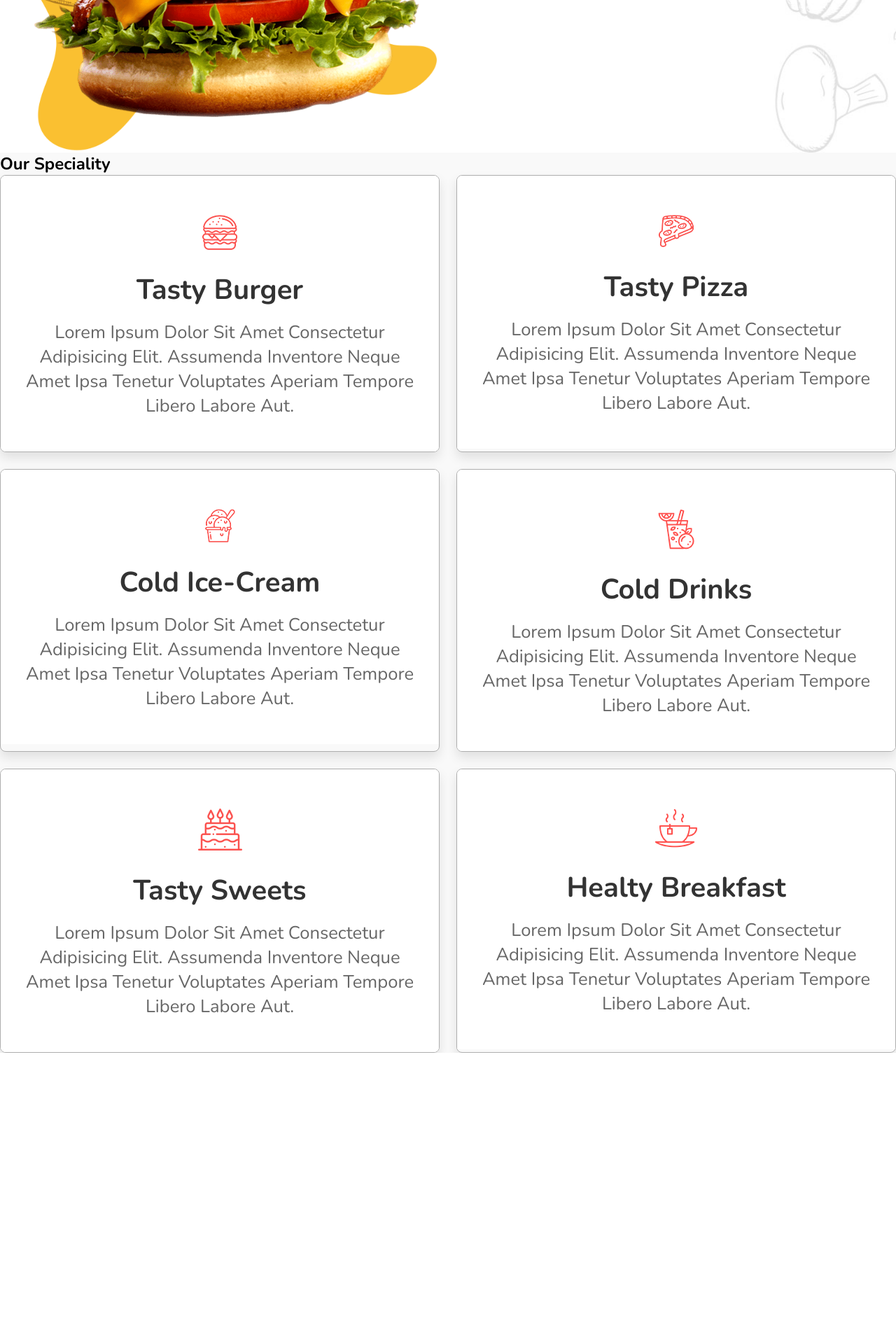
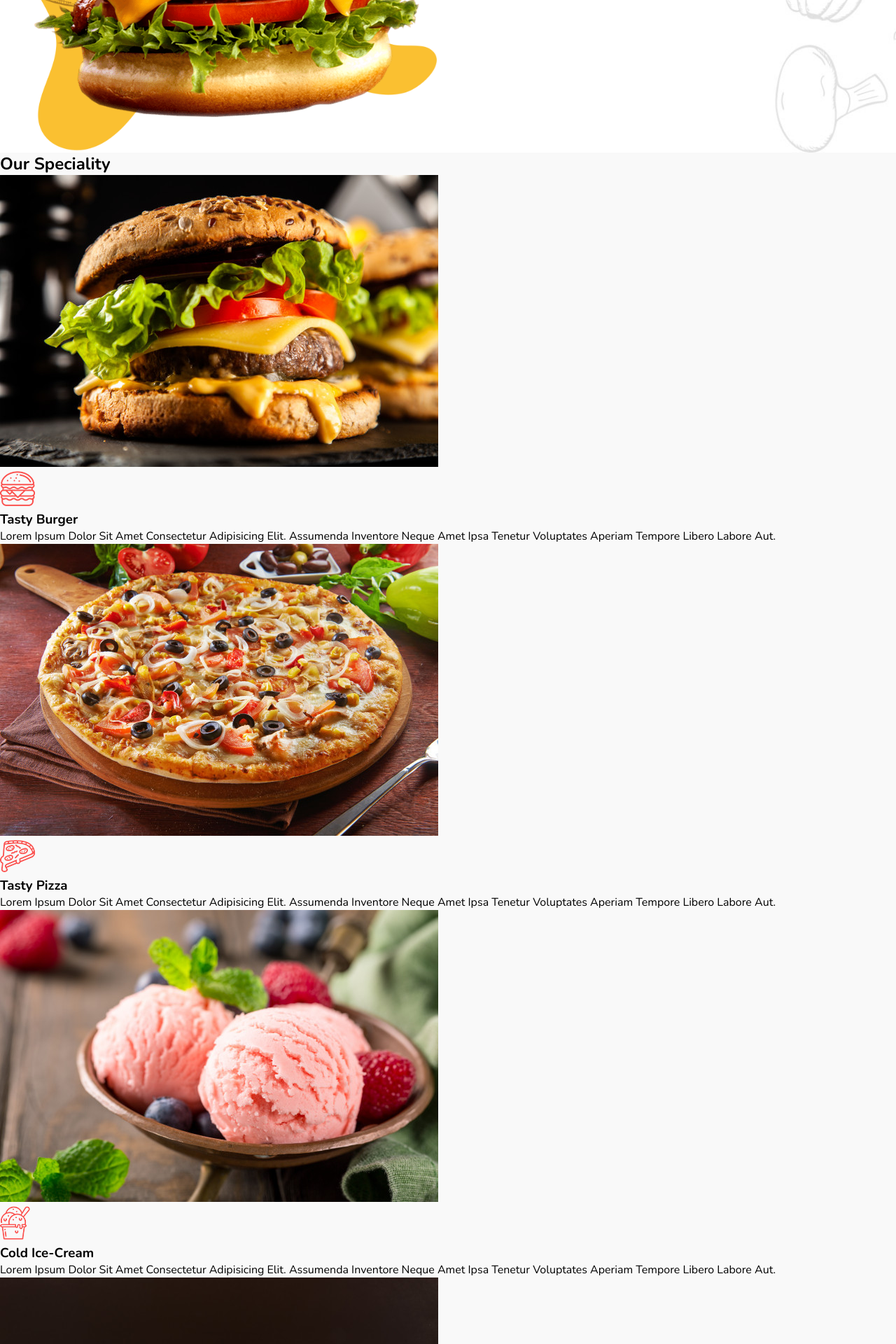
Before and after one commit to salilgupta332/Speedy-Bites, a Django app: page / in a window 1280 px wide. Shown: the part 633-2553 px from the top of the page at 70% size. Before the commit the page ends 2137 px from the top, so only its background shows below. Run offline with Django 5.2, Linux system fonts and the light colour scheme; parts of the project's set-up code (start-up, migrations or seed data) failed here and were passed over.

Commit message:
speciality updated

```diff
--- a/static/css/landing_page.css
+++ b/static/css/landing_page.css
@@ -282,57 +282,3 @@ body {
     transform: translateX(0);
   }
 }
-
-
-.speciality .box-container{
-  display: flex;
-  flex-wrap: wrap;
-  gap:1.5rem;
-}
-
-.speciality .box-container .box{
-  flex:1 1 30rem;
-  position: relative;
-  overflow: hidden;
-  box-shadow: 0 .5rem 1rem rgba(0,0,0,.1);
-  border:.1rem solid rgba(0,0,0,.3);
-  cursor: pointer;
-  border-radius: .5rem;
-}
-
-.speciality .box-container .box .image{
-  height:100%;
-  width:100%;
-  object-fit: cover;
-  position: absolute;
-  top:-100%; left:0;
-}
-
-.speciality .box-container .box .content{
-  text-align: center;
-  background:#fff;
-  padding:2rem;
-}
-
-.speciality .box-container .box .content img{
-  margin:1.5rem 0;
-}
-
-.speciality .box-container .box .content h3{
-  font-size: 2.5rem;
-  color:#333;
-}
-
-.speciality .box-container .box .content p{
-  font-size: 1.6rem;
-  color:#666;
-  padding:1rem 0;
-}
-
-.speciality .box-container .box:hover .image{
-  top:0;
-}
-
-.speciality .box-container .box:hover .content{
-  transform: translateY(100%);
-}
```
